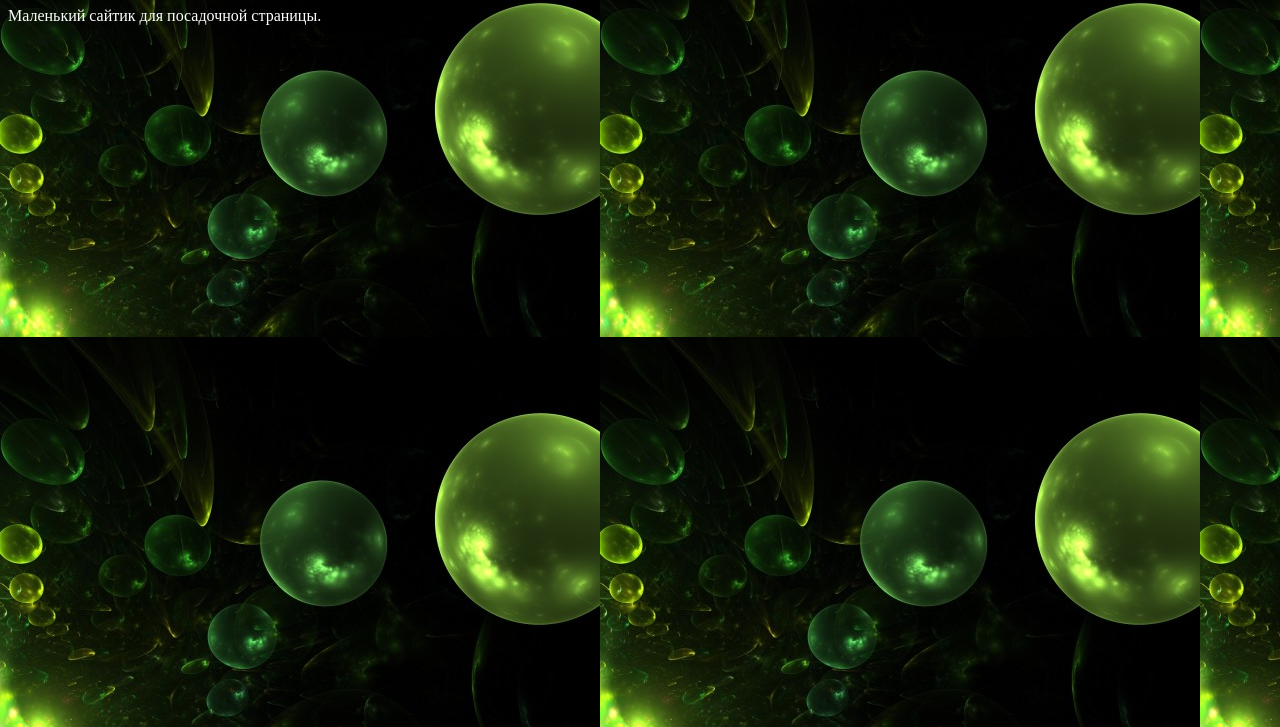
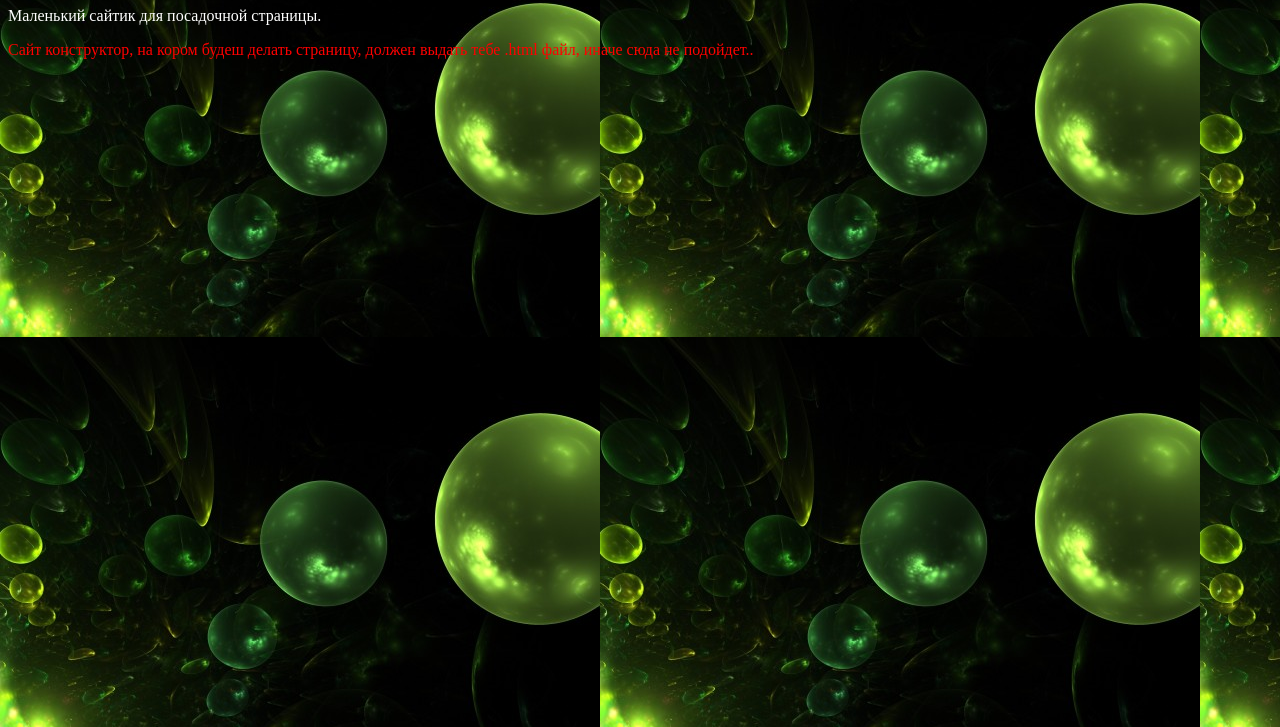
Before and after one commit to Razrabotniki/Razrabotniki.github.io, a plain HTML site: page index.html in a window 1280 px wide. Shown: the part 73-800 px from the top of the page. Drawn offline with Linux system fonts and the light colour scheme.

Commit message:
Update index.html

```diff
--- a/index.html
+++ b/index.html
@@ -3,5 +3,6 @@
 <body bgcolor="#375" background="1370284901_oboitut.com.jpg">
 <h1 style="color:#ffffff">Привет Рената!</h1>
 <p style="color:#ffffff">Маленький сайтик для посадочной страницы.</p>
+<p style="color:#ff0000">Сайт конструктор, на кором будеш делать страницу, должен выдать тебе .html файл, иначе сюда не подойдет..</p>
 </body>
 </html>
```
